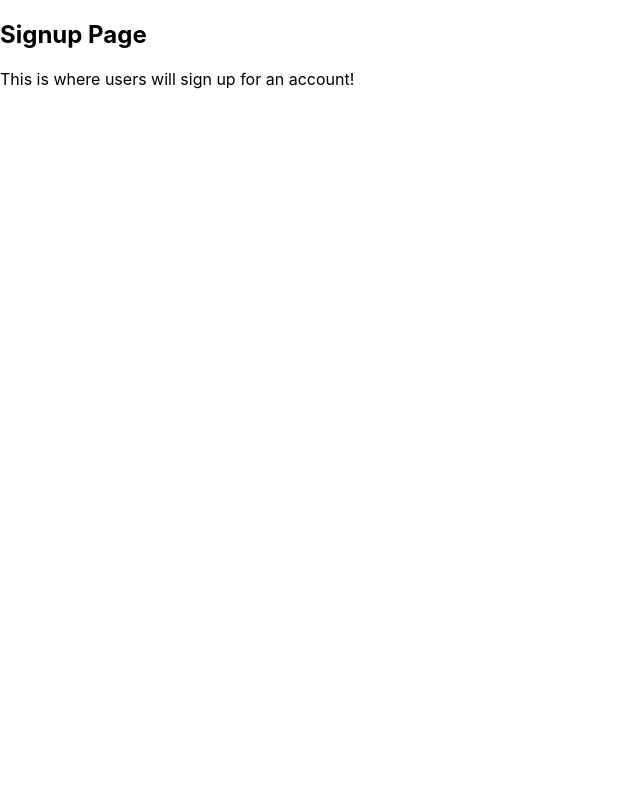
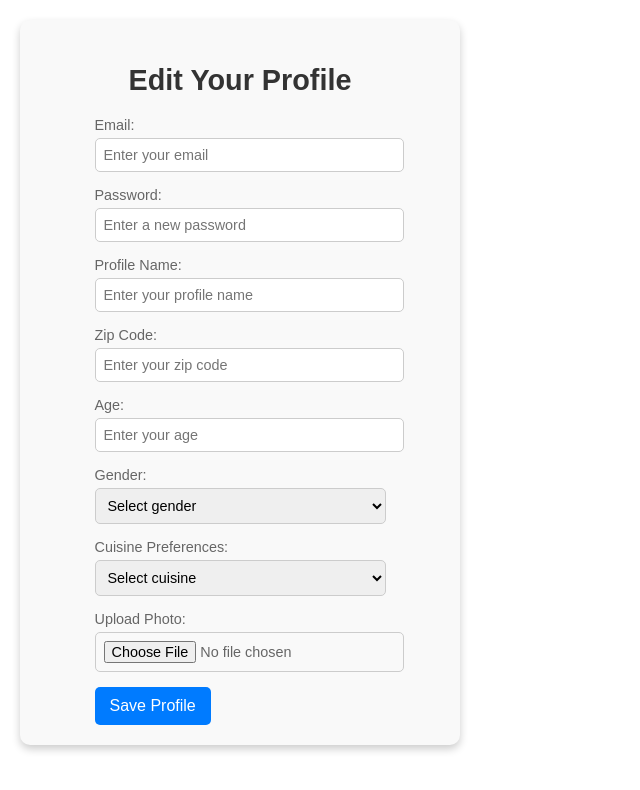
Before and after one commit to azh05/TasteBuds, a React (Create React App) app in the folder tastebuds-site/: page /signup in a window 1280 px wide. Shown: the top 790 px of the page, without its empty margins (0-640 px from the left). Built offline with nearby package versions, Linux system fonts and the light colour scheme.

Commit message:
Integrated CSS visual elements with the home page, login page, and signup page.

```diff
--- a/tastebuds-site/src/App.css
+++ b/tastebuds-site/src/App.css
@@ -36,3 +36,142 @@
     transform: rotate(360deg);
   }
 }
+
+.signup-container {
+  display: flex;
+  flex-direction: column;
+  align-items: center;
+  margin: 20px;
+  padding: 20px;
+  border-radius: 10px;
+  background-color: #f9f9f9;
+  box-shadow: 0 4px 8px rgba(0, 0, 0, 0.2);
+  width: 100%;
+  max-width: 400px;
+  font-family: Arial, sans-serif;
+}
+
+.signup-container h2 {
+  font-size: 1.8em;
+  color: #333;
+  margin-bottom: 20px;
+}
+
+.signup-form label {
+  display: flex;
+  flex-direction: column;
+  margin-bottom: 15px;
+  font-size: 0.9em;
+  color: #666;
+}
+
+.signup-form input,
+.signup-form select {
+  padding: 8px;
+  margin-top: 5px;
+  border-radius: 5px;
+  border: 1px solid #ccc;
+  font-size: 1em;
+  width: 100%;
+}
+
+.save-button {
+  background-color: #007bff;
+  color: #fff;
+  padding: 10px 15px;
+  border: none;
+  border-radius: 5px;
+  cursor: pointer;
+  font-size: 1em;
+}
+
+.save-button:hover {
+  background-color: #0056b3;
+}
+
+
+.login-container {
+  display: flex;
+  flex-direction: column;
+  align-items: center;
+  margin: 20px;
+  padding: 20px;
+  border-radius: 10px;
+  background-color: #f9f9f9;
+  box-shadow: 0 4px 8px rgba(0, 0, 0, 0.2);
+  width: 100%;
+  max-width: 400px;
+  font-family: Arial, sans-serif;
+}
+
+.login-container h2 {
+  font-size: 1.8em;
+  color: #333;
+  margin-bottom: 20px;
+}
+
+.login-form label {
+  display: flex;
+  flex-direction: column;
+  margin-bottom: 15px;
+  font-size: 0.9em;
+  color: #666;
+}
+
+.login-form input {
+  padding: 8px;
+  margin-top: 5px;
+  border-radius: 5px;
+  border: 1px solid #ccc;
+  font-size: 1em;
+  width: 100%;
+}
+
+.login-button {
+  background-color: #007bff;
+  color: #fff;
+  padding: 10px 15px;
+  border: none;
+  border-radius: 5px;
+  cursor: pointer;
+  font-size: 1em;
+}
+
+.login-button:hover {
+  background-color: #0056b3;
+}
+
+.home-container {
+  display: flex;
+  flex-direction: column;
+  align-items: center;
+  justify-content: center;
+  padding: 40px;
+  background-color: #f2f2f2;
+  height: 100vh;
+  font-family: Arial, sans-serif;
+}
+
+.home-title {
+  font-size: 2.5em;
+  color: #333;
+  margin-bottom: 20px;
+  text-align: center;
+}
+
+.home-text {
+  font-size: 1.2em;
+  color: #555;
+  margin: 10px 0;
+}
+
+.home-link {
+  color: #007bff;
+  text-decoration: none;
+  font-weight: bold;
+}
+
+.home-link:hover {
+  color: #0056b3;
+  text-decoration: underline;
+}
--- a/tastebuds-site/src/components/Login.js
+++ b/tastebuds-site/src/components/Login.js
@@ -1,5 +1,5 @@
-// src/Login.js
 import React, { useState } from 'react';
+import '../App.css'; // Import CSS for external styling
 
 function Login() {
   const [email, setEmail] = useState('');
@@ -7,28 +7,35 @@ function Login() {
 
   const handleLogin = (event) => {
     event.preventDefault();
-    // Your login logic here
     console.log("Email:", email);
     console.log("Password:", password);
   };
 
   return (
-    <div>
+    <div className="login-container">
       <h2>Login</h2>
-      <form onSubmit={handleLogin}>
+      <form className="login-form" onSubmit={handleLogin}>
+        <label>
+          Email:
           <input
             type="email"
-          placeholder="Enter email"
+            placeholder="Enter your email"
             value={email}
             onChange={(e) => setEmail(e.target.value)}
           />
+        </label>
+
+        <label>
+          Password:
           <input
             type="password"
-          placeholder="Enter password"
+            placeholder="Enter your password"
             value={password}
             onChange={(e) => setPassword(e.target.value)}
           />
-        <button type="submit">Log In</button>
+        </label>
+
+        <button className="login-button" type="submit">Log In</button>
       </form>
     </div>
   );
--- a/tastebuds-site/src/pages/home.js
+++ b/tastebuds-site/src/pages/home.js
@@ -1,23 +1,25 @@
-import React, { useState } from 'react';
+import React from 'react';
 import { Link } from 'react-router-dom';
+import '../App.css'; // Import CSS file for styling
 
 function HomePage() {
-    return(
-<div>
-    <h1>Welcome to TasteBuds</h1>
-    <p>Log in {" "}
-          <nav>
-            <Link to="/Login">Here!</Link>
-            </nav>
-        </p>
-        <p>
-          Don't have an account? Sign up{" "}
-          <nav>
-            <Link to="/signup">Here!</Link>
-            </nav>
-        </p>
+  return (
+    <div className="home-container">
+      <h1 className="home-title">Welcome to TasteBuds</h1>
+      <p className="home-text">
+        Log in{' '}
+        <Link className="home-link" to="/Login">
+          Here!
+        </Link>
+      </p>
+      <p className="home-text">
+        Don't have an account? Sign up{' '}
+        <Link className="home-link" to="/signup">
+          Here!
+        </Link>
+      </p>
     </div>
-    );
+  );
 }
 
 export default HomePage;
--- a/tastebuds-site/src/pages/signup.js
+++ b/tastebuds-site/src/pages/signup.js
@@ -1,13 +1,122 @@
 import React, { useState } from 'react';
+import '../App.css'; // Import CSS for external styling
 
 const Signup = () => {
-    return (
-      <div>
-        <h2>Signup Page</h2>
-        <p>This is where users will sign up for an account!</p>
-        {/* Add more content for the signup page */}
-      </div>
-    );
+  const [email, setEmail] = useState('');
+  const [password, setPassword] = useState('');
+  const [profileName, setProfileName] = useState('');
+  const [zipCode, setZipCode] = useState('');
+  const [age, setAge] = useState('');
+  const [gender, setGender] = useState('');
+  const [cuisine, setCuisine] = useState('');
+  const [photo, setPhoto] = useState(null);
+
+  const handleSaveProfile = (event) => {
+    event.preventDefault();
+    console.log("Profile saved:", {
+      email,
+      password,
+      profileName,
+      zipCode,
+      age,
+      gender,
+      cuisine,
+      photo
+    });
   };
 
-  export default Signup;
+  const handlePhotoChange = (event) => {
+    setPhoto(event.target.files[0]);
+  };
+
+  return (
+    <div className="signup-container">
+      <h2>Edit Your Profile</h2>
+      <form className="signup-form" onSubmit={handleSaveProfile}>
+        <label>
+          Email:
+          <input
+            type="email"
+            placeholder="Enter your email"
+            value={email}
+            onChange={(e) => setEmail(e.target.value)}
+          />
+        </label>
+
+        <label>
+          Password:
+          <input
+            type="password"
+            placeholder="Enter a new password"
+            value={password}
+            onChange={(e) => setPassword(e.target.value)}
+          />
+        </label>
+
+        <label>
+          Profile Name:
+          <input
+            type="text"
+            placeholder="Enter your profile name"
+            value={profileName}
+            onChange={(e) => setProfileName(e.target.value)}
+          />
+        </label>
+
+        <label>
+          Zip Code:
+          <input
+            type="text"
+            placeholder="Enter your zip code"
+            value={zipCode}
+            onChange={(e) => setZipCode(e.target.value)}
+          />
+        </label>
+
+        <label>
+          Age:
+          <input
+            type="number"
+            placeholder="Enter your age"
+            value={age}
+            onChange={(e) => setAge(e.target.value)}
+          />
+        </label>
+
+        <label>
+          Gender:
+          <select value={gender} onChange={(e) => setGender(e.target.value)}>
+            <option value="">Select gender</option>
+            <option value="male">Male</option>
+            <option value="female">Female</option>
+            <option value="nonbinary">Non-Binary</option>
+            <option value="preferNotToSay">Prefer not to say</option>
+          </select>
+        </label>
+
+        <label>
+          Cuisine Preferences:
+          <select value={cuisine} onChange={(e) => setCuisine(e.target.value)}>
+            <option value="">Select cuisine</option>
+            <option value="italian">Italian</option>
+            <option value="mexican">Mexican</option>
+            <option value="japanese">Japanese</option>
+            <option value="indian">Indian</option>
+            <option value="chinese">Chinese</option>
+            <option value="american">American</option>
+            <option value="other">Other</option>
+          </select>
+        </label>
+
+        <label>
+          Upload Photo:
+          <input type="file" onChange={handlePhotoChange} />
+        </label>
+
+        <button className="save-button" type="submit">Save Profile</button>
+      </form>
+    </div>
+  );
+};
+
+export default Signup;
```
Also changed, not shown: 1 other file (tests, documents, lock files or other folders). Lines whose indentation alone changed are shown as unchanged.
